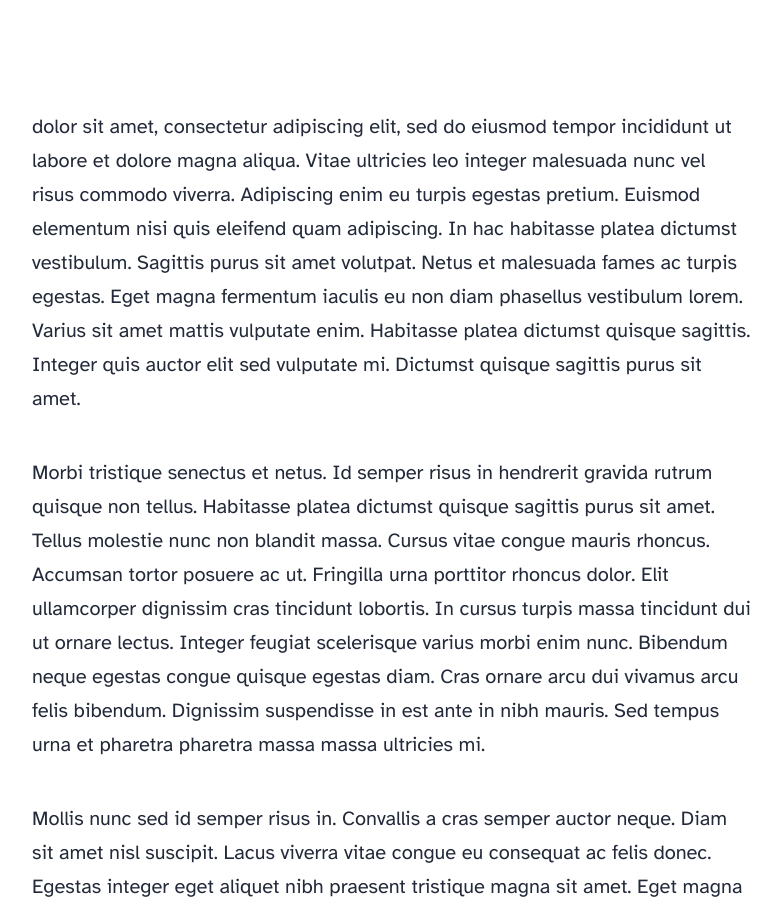
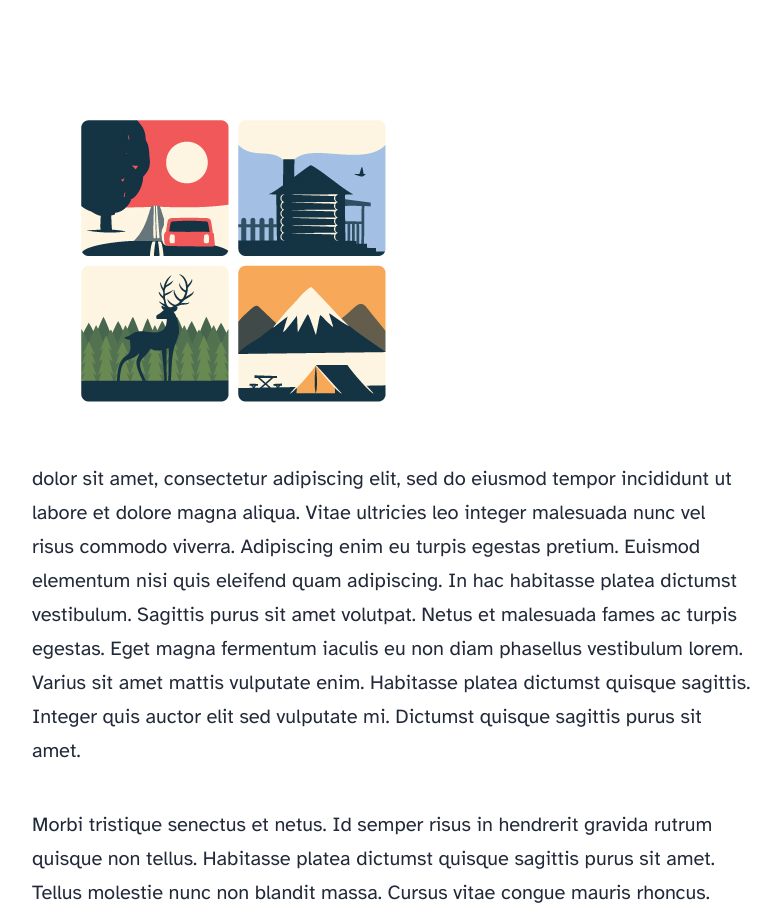
Before and after one commit to quiqueciria/test-decap, an Astro site: page /blog/first-post in a window 1280 px wide. Shown: the part 910-1821 px from the top of the page, without its empty margins (248-1029 px from the left). Built offline with nearby package versions, Linux system fonts and the light colour scheme; Astro itself is replaced by a stand-in of ours.

Commit message:
Update Entradas de Blog “first-post”

```diff
--- a/src/content/blog/first-post.md
+++ b/src/content/blog/first-post.md
@@ -7,13 +7,9 @@ date: 2025-07-23T19:21:00.000+02:00
 ---
 Hola que tal
 
-![]()
+![](<>)
 
-
-
-
-
-
+![dgdgf](/uploads/__________-1.jpg "gfdgdgdg")
 
 
 
```
